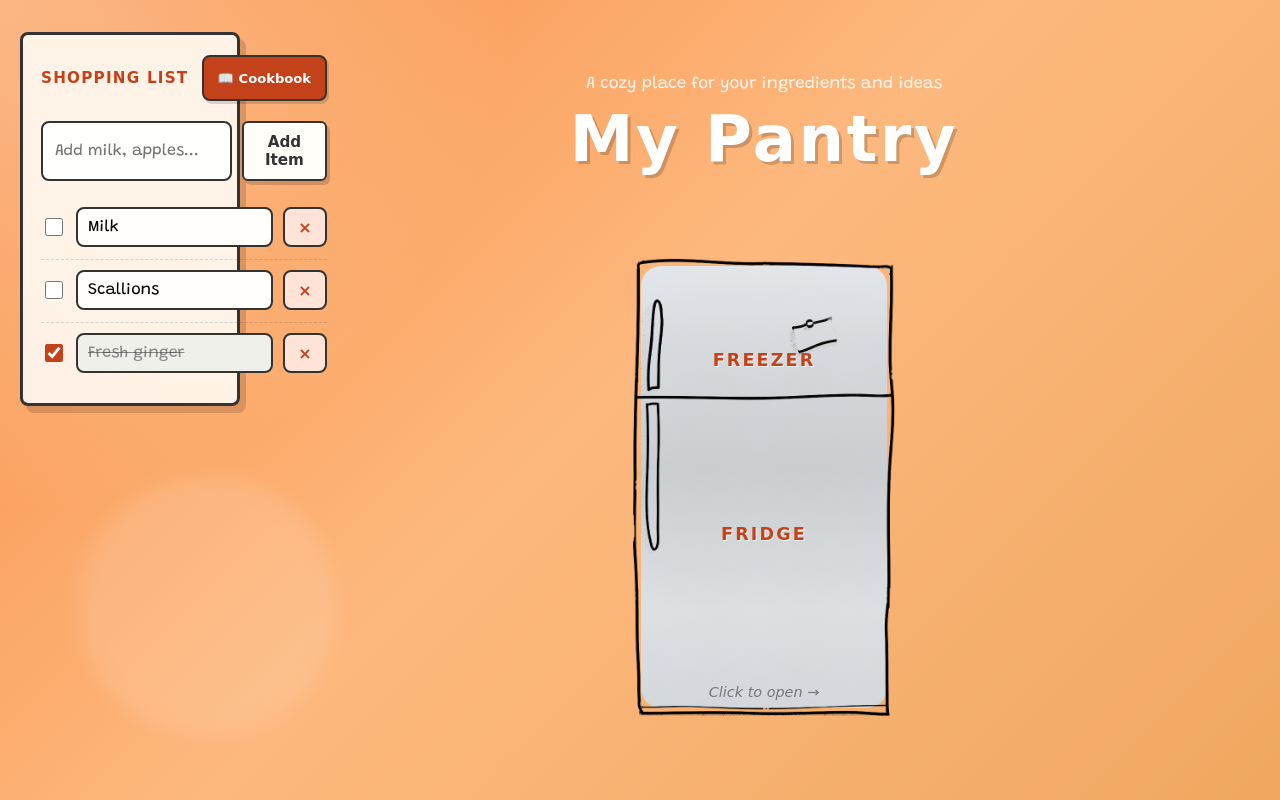
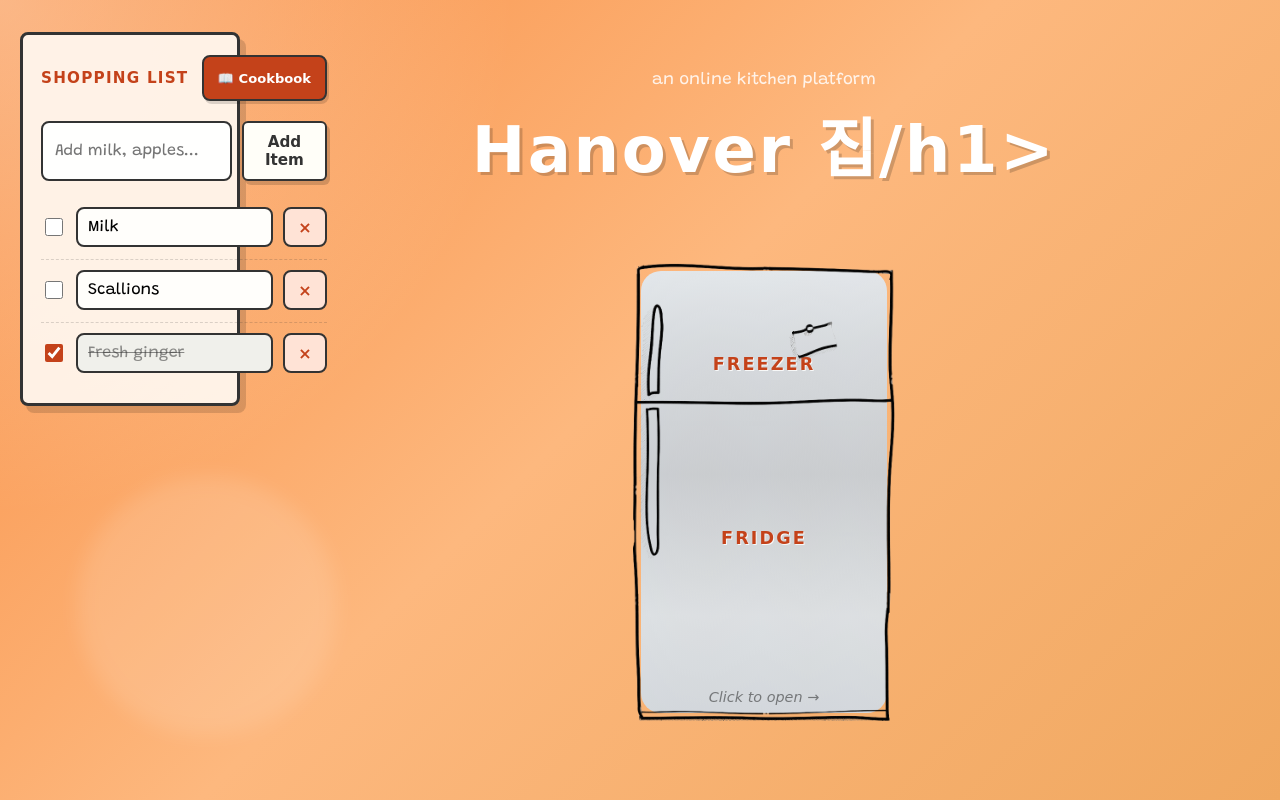
Before and after one commit to John-Chin/halmoni_cookbook, a website: page index.html in a window 1280 px wide. Drawn offline with Linux system fonts and the light colour scheme; no server answers; a web font is replaced by a local one.

Commit message:
changed hero title

```diff
--- a/index.html
+++ b/index.html
@@ -41,8 +41,8 @@
 
       <main class="main-stage">
         <header class="hero-header">
-          <p class="hero-kicker">A cozy place for your ingredients and ideas</p>
-          <h1 class="hero-title">My Pantry</h1>
+          <p class="hero-kicker">an online kitchen platform</p>
+          <h1 class="hero-title">Hanover 집/h1>
         </header>
 
         <button
```
